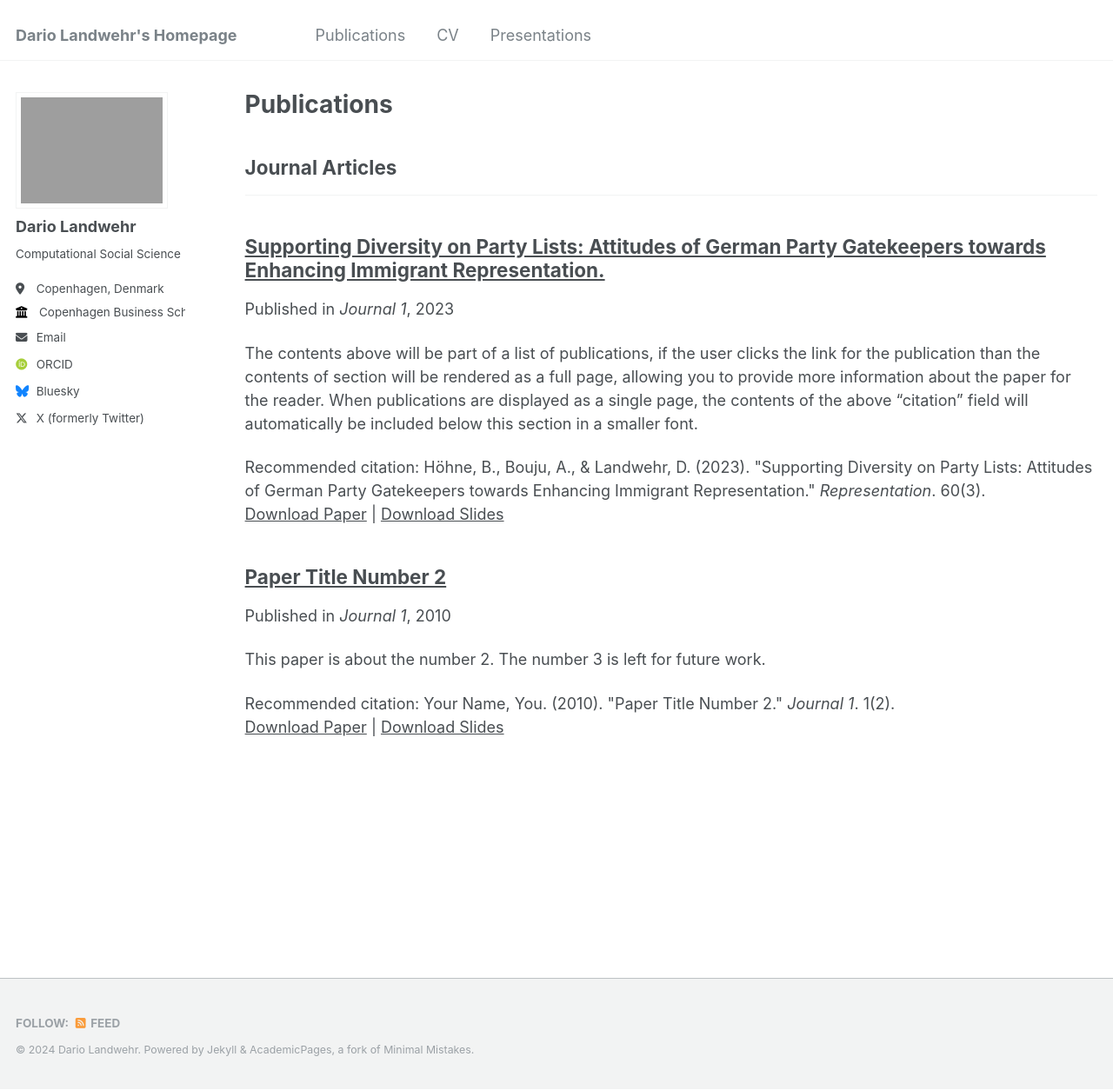
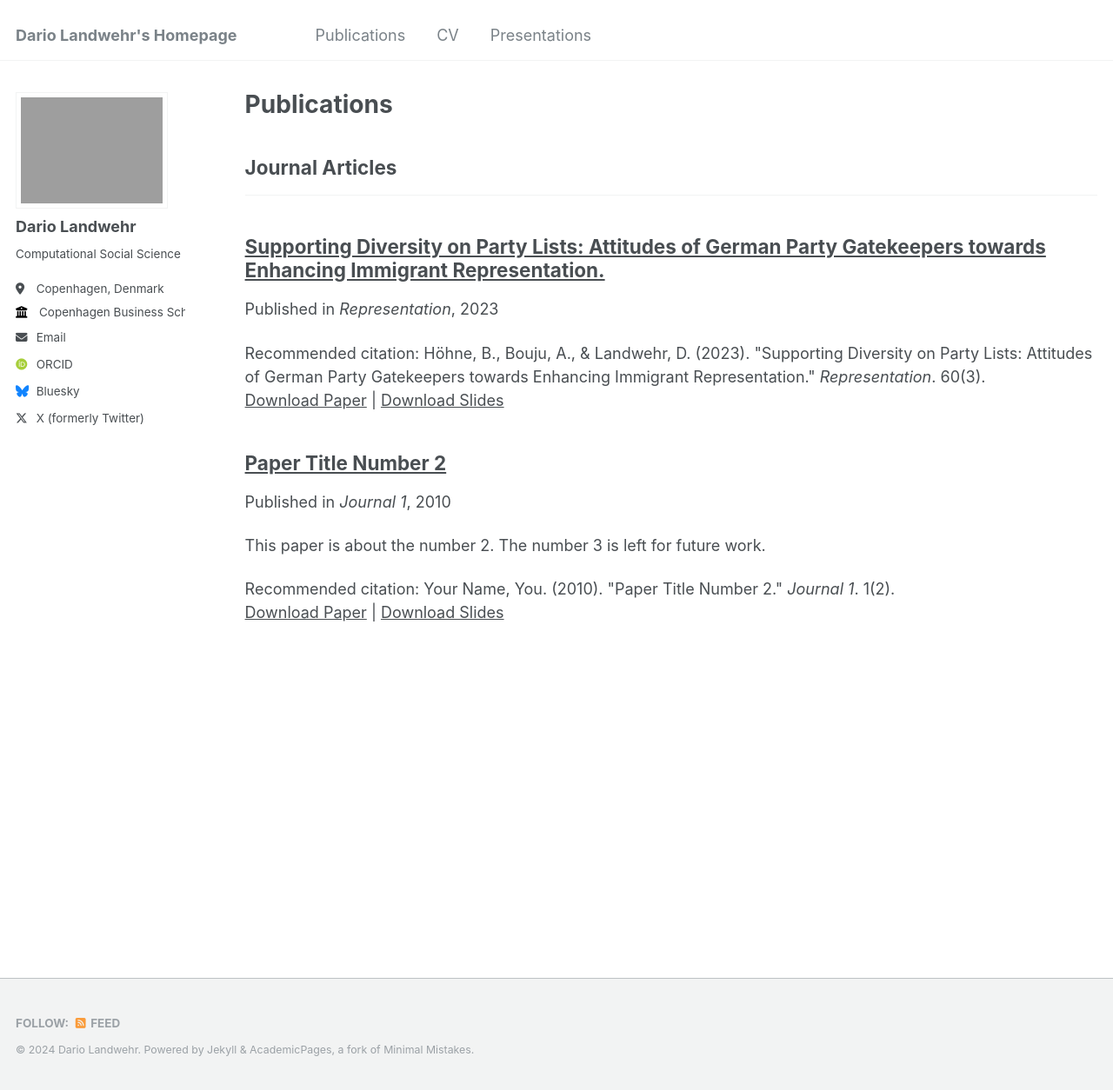
Before and after one commit to DarioLandwehr/DarioLandwehr.github.io, a Jekyll site: the page built from _pages/publications.html, in a window 1280 px wide and 1254 px high. Shown: the whole window at 87% size. Built offline with Jekyll 4.4.1, drawn with Linux system fonts in a browser that asks for light colours; some web fonts are replaced.

Commit message:
Update 2023_supporting_diversity.md

```diff
--- a/_publications/2023_supporting_diversity.md
+++ b/_publications/2023_supporting_diversity.md
@@ -2,13 +2,11 @@
 title: "Supporting Diversity on Party Lists: Attitudes of German Party Gatekeepers towards Enhancing Immigrant Representation."
 collection: publications
 category: manuscripts
-permalink: https://doi.org/10.1080/00344893.2023.2221675
+permalink: publications
 #excerpt: 'This paper is about the number 1. The number 2 is left for future work.'
 date: 2023-07-06
-venue: 'Journal 1'
+venue: 'Representation'
 slidesurl: 'http://academicpages.github.io/files/slides1.pdf'
 paperurl: 'http://academicpages.github.io/files/paper1.pdf'
 citation: 'Höhne, B., Bouju, A., & Landwehr, D. (2023). &quot;Supporting Diversity on Party Lists: Attitudes of German Party Gatekeepers towards Enhancing Immigrant Representation.&quot; <i>Representation</i>. 60(3).'
 ---
-
-The contents above will be part of a list of publications, if the user clicks the link for the publication than the contents of section will be rendered as a full page, allowing you to provide more information about the paper for the reader. When publications are displayed as a single page, the contents of the above "citation" field will automatically be included below this section in a smaller font.
```
